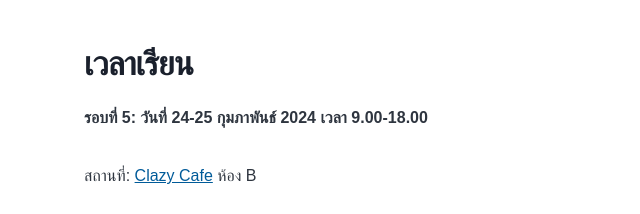
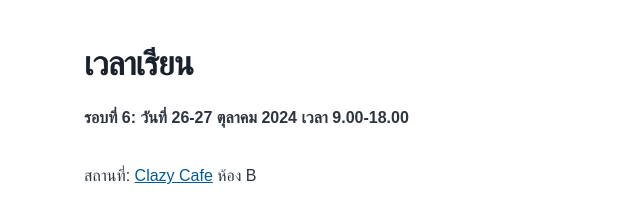
Before and after one commit to chrisza4/chris-blog, a Gatsby site: page /course/ in a window 1280 px wide. Shown: the part 1926-2140 px from the top of the page, 0-640 px from the left. Built offline with nearby package versions, Linux system fonts and the light colour scheme; Gatsby itself is replaced by a stand-in of ours.

Commit message:
Update course

```diff
--- a/content/courses/course.md
+++ b/content/courses/course.md
@@ -47,7 +47,7 @@ Recommend profile:
 
 ## เวลาเรียน
 
-**รอบที่ 5: วันที่ 24-25 กุมภาพันธ์ 2024 เวลา 9.00-18.00**
+**รอบที่ 6: วันที่ 26-27 ตุลาคม 2024 เวลา 9.00-18.00**
 
 สถานที่: [Clazy Cafe](https://maps.app.goo.gl/hzxPpnwFG7gRDQtq7) ห้อง B
 
```
